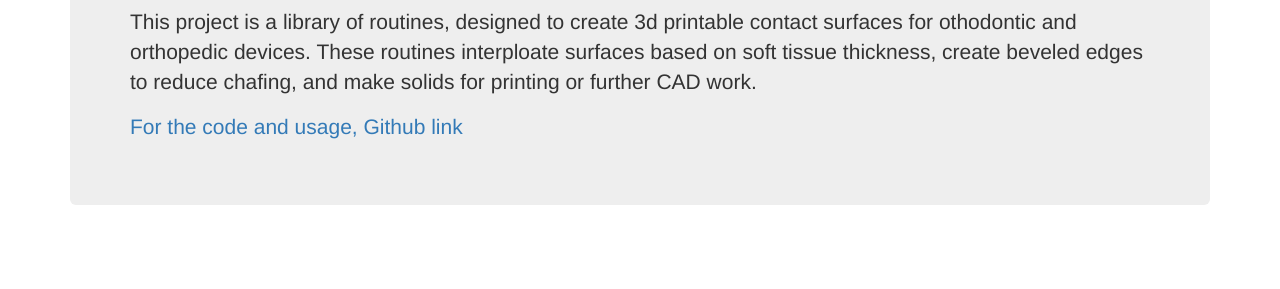
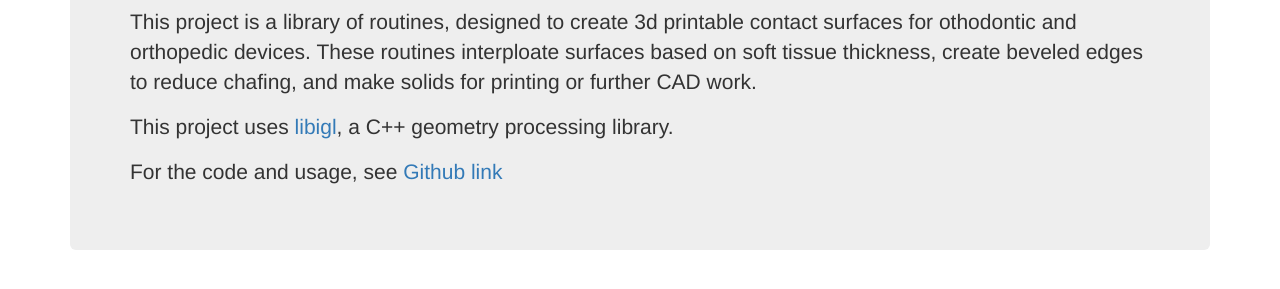
Before and after one commit to eklarlund/meat-and-bone, a plain HTML site: page index.html in a window 1280 px wide. Shown: the part 277-566 px from the top of the page. Drawn offline with nearby package versions, Linux system fonts and the light colour scheme; a script that the page names is missing.

Commit message:
moved links

```diff
--- a/index.html
+++ b/index.html
@@ -86,7 +86,9 @@
             This project is a library of routines, designed to create 3d printable contact surfaces for othodontic and orthopedic devices.
             These routines interploate surfaces based on soft tissue thickness, create beveled edges to reduce chafing, and make solids for printing or further CAD work.
           </p>
-          <a href = "https://github.com/eklarlund/meat-and-bone.github.io"><p>For the code and usage, Github link</p></a>
+          <p>
+            This project uses <a href = "http://libigl.github.io/libigl/">libigl</a>, a C++ geometry processing library.</p>
+          <p>For the code and usage, see <a href = "https://github.com/eklarlund/meat-and-bone.github.io">Github link</a></p>
 
 
         </div>
@@ -105,8 +107,7 @@
             More concretely, the goal is to write an algorithm that takes two surfaces, a representation of the soft tissue (work surface), and a CT scan of the skull (reference surface).
             The algorithm adjusts each point in the work surface based on the local distance to the reference surface.
             The result is thickened, then outputed as a 3d printable object file.</p>
-            <p>
-              This project uses libigl, a C++ geometry processing library. http://libigl.github.io/libigl/</p>
+
         </div>
 
         <div id = "discussionContentDiv" style = "display: none">
```
